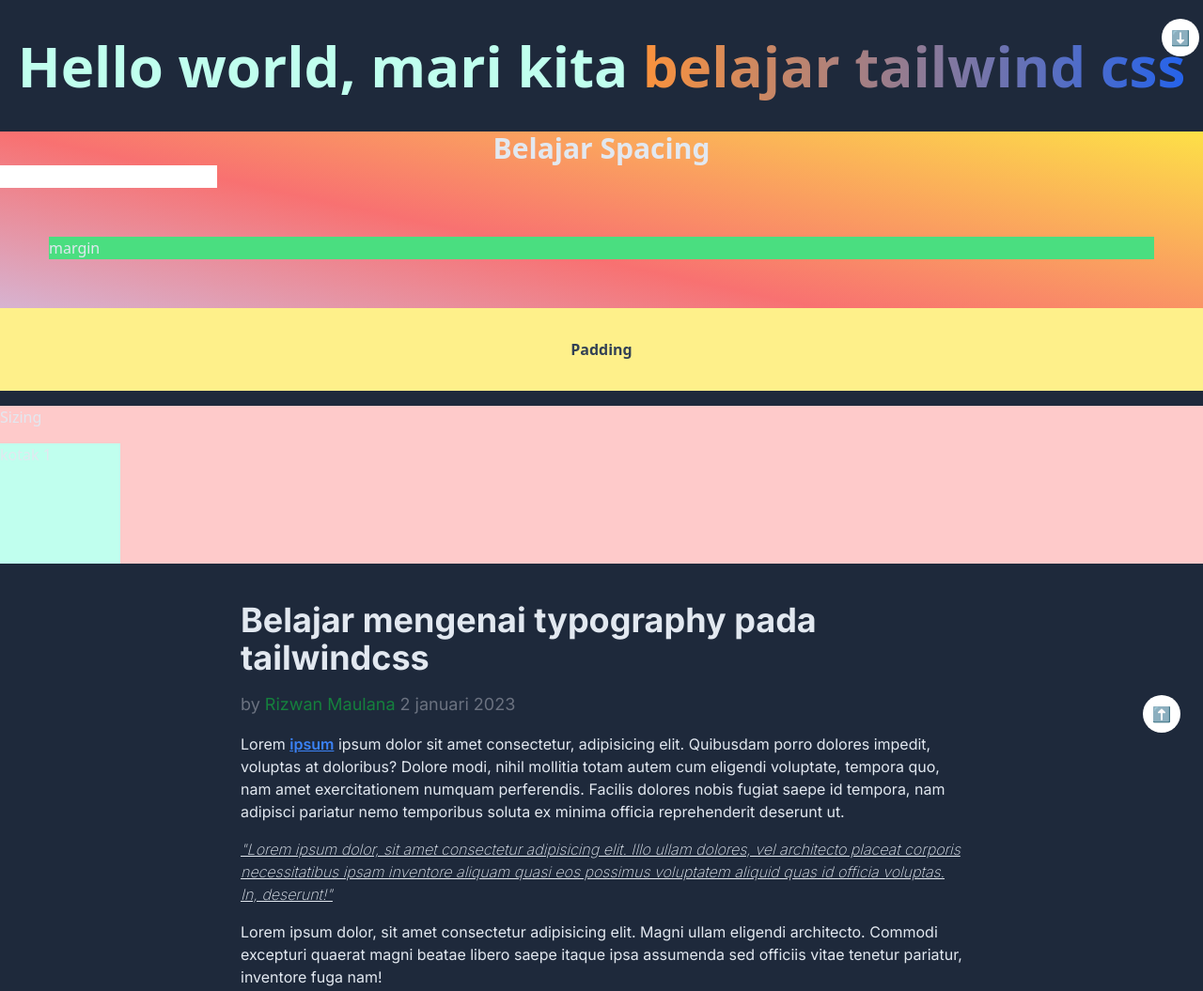
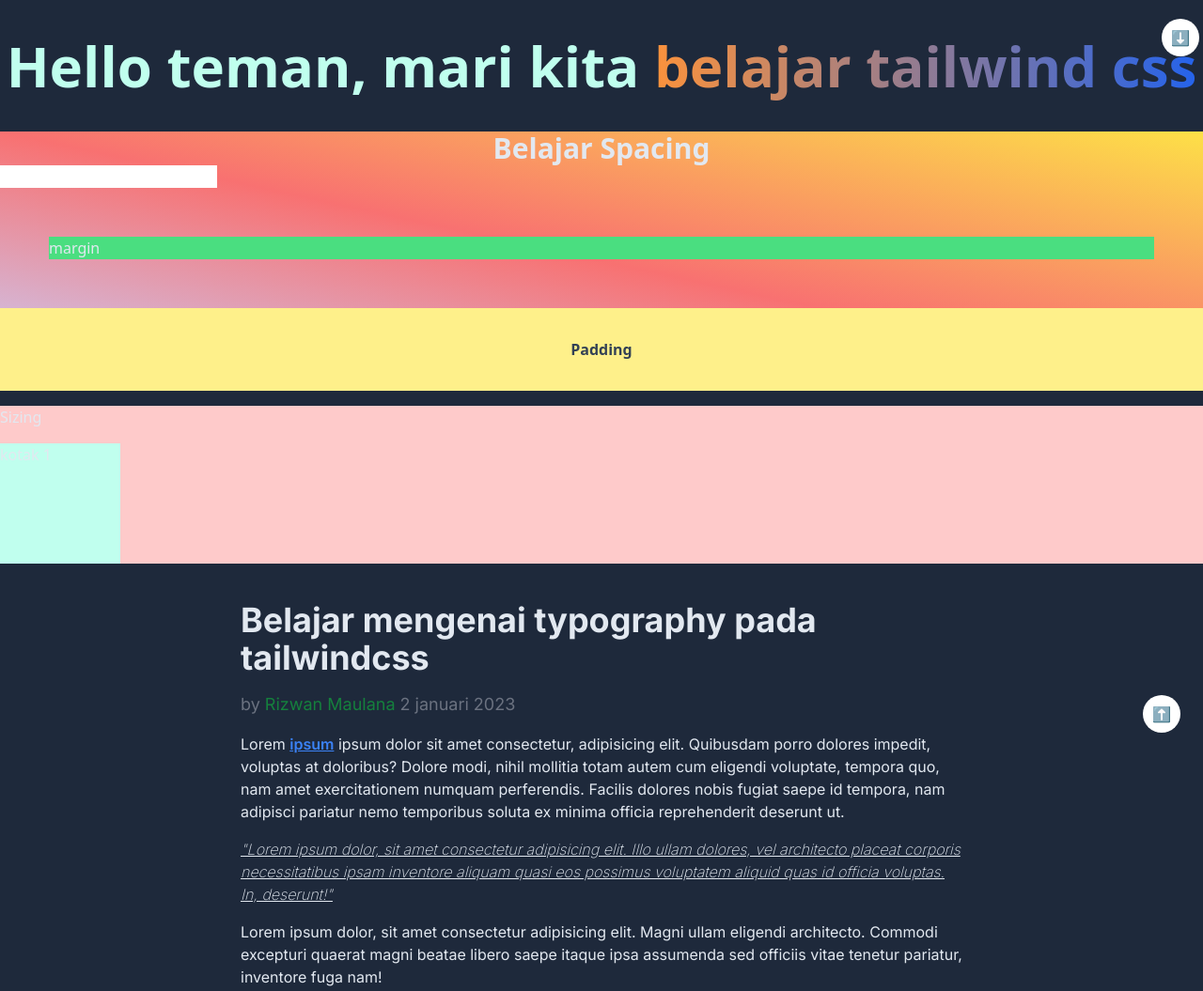
Before and after one commit to rizwanm0507/meteri-tailwindcss, a website: page index.html in a window 1280 px wide. Shown: the top 1055 px of the page at 94% size. Drawn offline with Linux system fonts and the light colour scheme.

Commit message:
mengganti word dengan teman

```diff
--- a/index.html
+++ b/index.html
@@ -56,7 +56,7 @@
   </head>
   <body class="dark:bg-slate-800 dark:text-slate-200">
     <h1 class="0 my-10 text-center text-6xl font-bold">
-      Hello world, mari kita
+      Hello teman, mari kita
       <span
         class="bg-gradient-to-r from-orange-400 to-blue-600 bg-clip-text text-transparent"
       >
```
